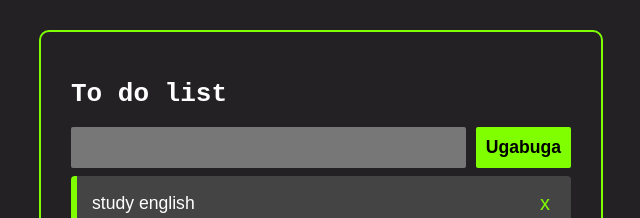
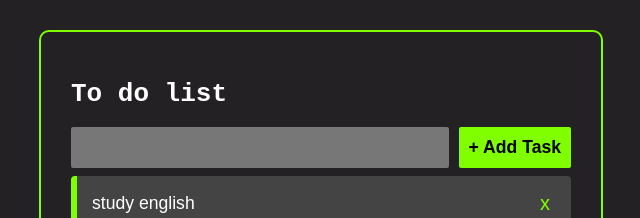
Before and after one commit to Marco-Antonio-Furtado/lista-react, a React (Create React App) app: page / in a window 1280 px wide. Shown: the top 218 px of the page, without its empty margins (319-959 px from the left). Built offline with nearby package versions, Linux system fonts and the light colour scheme.

Commit message:
Update AddTask.js

```diff
--- a/src/components/AddTask.js
+++ b/src/components/AddTask.js
@@ -29,7 +29,7 @@ function AddTask({ handleTaskAddition, error }) {
           value={inputData}
         />
         <div className="Button-Save">
-          <Button onClick={handleAddTaskClick}>Ugabuga</Button>
+          <Button onClick={handleAddTaskClick}>+ Add Task</Button>
         </div>
       </div>
       {error && <p className="required-text">*Required input</p>}
```
